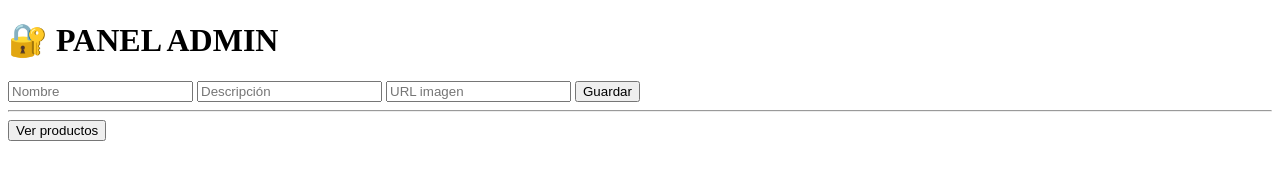
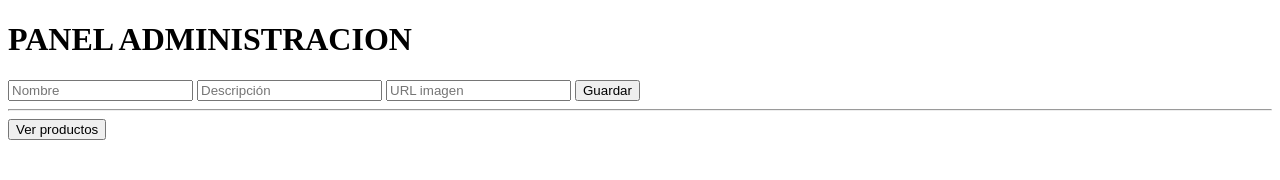
Before and after one commit to miguelopez92/PraCloud, a plain HTML site: page admin.html in a window 1280 px wide. Drawn offline with Linux system fonts and the light colour scheme.

Commit message:
Change header text to 'PANEL ADMINISTRACION'

```diff
--- a/admin.html
+++ b/admin.html
@@ -6,7 +6,7 @@
 </head>
 <body>
 
-<h1>🔐 PANEL ADMIN</h1>
+<h1> PANEL ADMINISTRACION</h1>
 
 <input id="nombre" placeholder="Nombre">
 <input id="descripcion" placeholder="Descripción">
```
